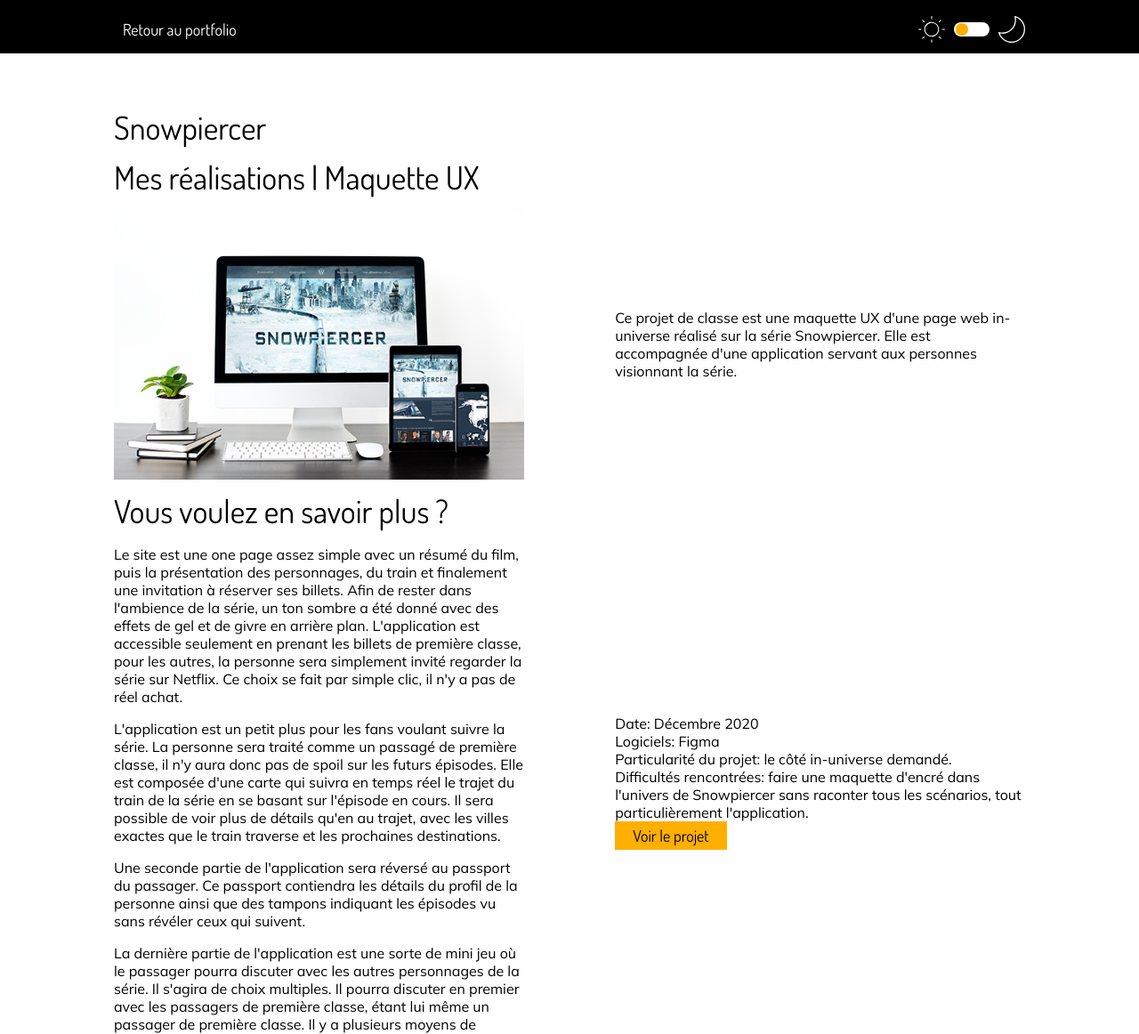
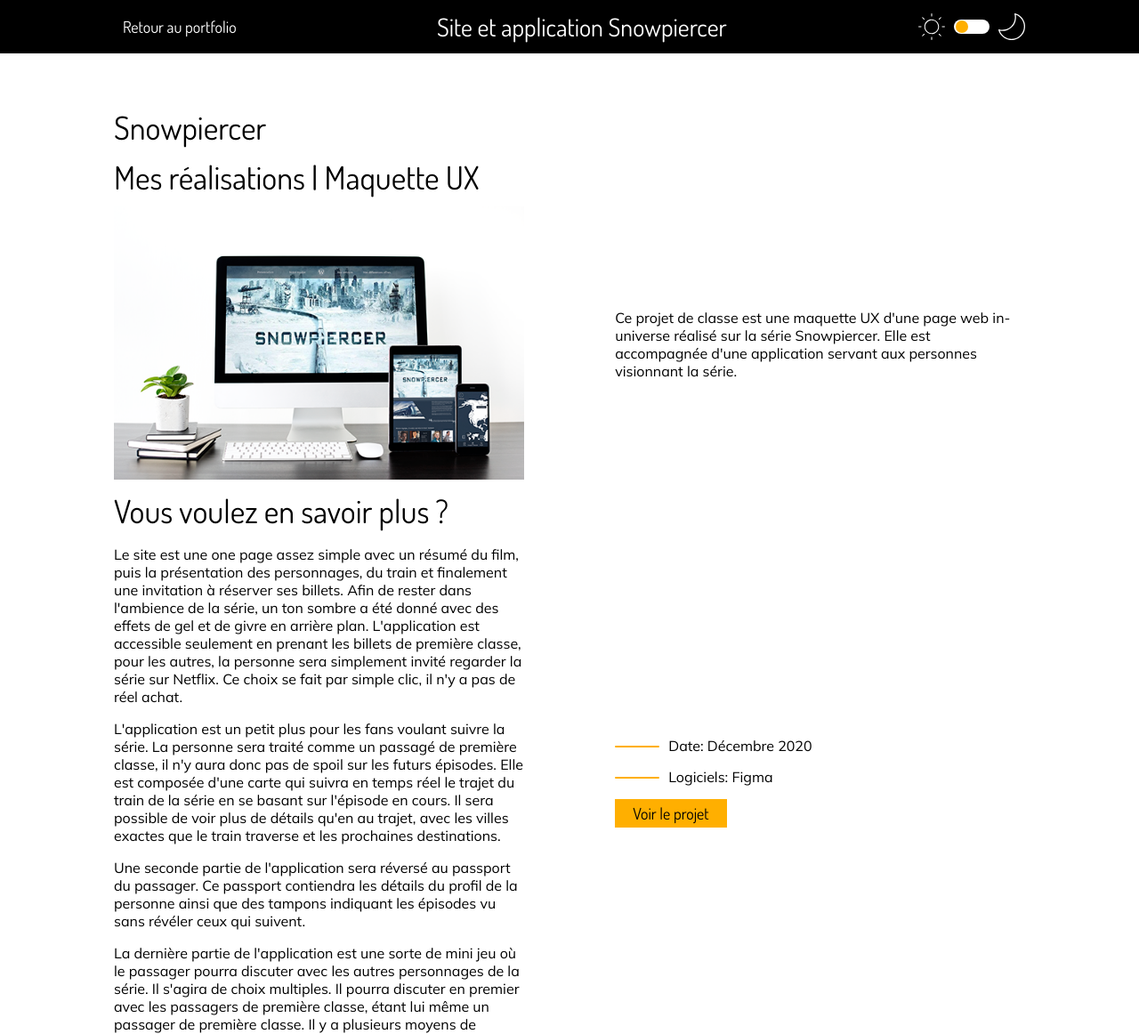
Before and after one commit to deborah-bude/test-portfolio, a PHP site: page /project.html in a window 1280 px wide. Shown: the top 1162 px of the page at 89% size. Run offline with PHP 8.4, Linux system fonts and the light colour scheme.

Commit message:
Pages des projets

```diff
--- a/mentions-legales.html
+++ b/mentions-legales.html
@@ -23,7 +23,7 @@
                     <a class="entete_items" href="./index.html">Retour au portfolio</a>
                 </nav>
 
-                <h1 class="entete_page">Mentions légales</h1>
+                <h1 id="entete_page">Mentions légales</h1>
 
                 <div class="entete_jour-nuit">
                     <svg width="50" height="50" viewBox="0 0 50 50" fill="none" xmlns="http://www.w3.org/2000/svg">
--- a/project.html
+++ b/project.html
@@ -58,11 +58,7 @@
                 <!-- <p>La partie web va promouvoir la série, alors que l'application sera connecté au compte netflix de la
                     personne et lui dira où il est dans son visionnage, en plus de réserver quelques bonus pour les plus
                     fans de la série.</p> -->
-                <ul id="difficultes">
-                    <li></li>
-                    <li></li>
-                    <li></li>
-                </ul>
+                <ul id="difficultes"></ul>
             </div>
         </section>
 
@@ -91,12 +87,12 @@
                     dans les dialogues.</p>
             </div>
             <div>
-                <ul>
-                    <li>Date: Décembre 2020</li>
-                    <li>Logiciels: Figma</li>
-                    <li>Particularité du projet: le côté in-universe demandé.</li>
+                <ul class="project_characteristics">
+                    <li>Date: <span id="date">Décembre 2020</span></li>
+                    <li>Logiciels: <span id="logiciels">Figma</span></li>
+                    <!-- <li>Particularité du projet: le côté in-universe demandé.</li>
                     <li>Difficultés rencontrées: faire une maquette d'encré dans l'univers de Snowpiercer sans raconter
-                        tous les scénarios, tout particulièrement l'application.</li>
+                        tous les scénarios, tout particulièrement l'application.</li> -->
                 </ul>
                 <a class="button" href="">Voir le projet</a>
             </div>
--- a/public/js/presentation_project.js
+++ b/public/js/presentation_project.js
@@ -11,6 +11,9 @@ async function init() {
     document.querySelector("#project_image").src = `./assets/projects/${project.img}`;
     document.querySelector("#project_image").alt = `./assets/projects/${project.alt_img}`;
     document.querySelector("#project_details").innerHTML = `<p>${project.details}</p>`;
+    document.querySelector("#date").innerHTML = project.date;
+    document.querySelector("#logiciels").innerHTML = project.logiciels;
+    document.querySelector(".button").href = project.url;
 
     let listDifficultes = [];
     project.difficultes.forEach(difficulte => {
--- a/public/js/project.json
+++ b/public/js/project.json
@@ -67,6 +67,7 @@
             "logiciels": "Figma",
             "difficultes": ["Maquette web et application in universe", "lol", "Confection du front et back-end"],
             "description": "Maquette UX in-universe réalisé sur Snowpiercer accompagné d'une application pour accompagner les personnes durant la série",
+            "details": "Ce projet de classe est une maquette UX d'une page web in-universe réalisé sur la série Snowpiercer. Elle est accompagnée d'une application servant aux personnes visionnant la série.<br>La partie web va promouvoir la série, alors que l'application sera connecté au compte netflix de la personne et lui dira où il est dans son visionnage, en plus de réserver quelques bonus pour les plus fans de la série.",
             "url": "https://www.figma.com/proto/WjMPTIfVXAo7JDf7SJF60d/UX-Design---Snowpiercer?node-id=21%3A48&scaling=scale-down&page-id=0%3A1&starting-point-node-id=128%3A2&show-proto-sidebar=1"
         },
         {
@@ -76,7 +77,8 @@
             "alt_img": "Différentes vues de la maquette UX Ghibli",
             "date": "Mars 2021",
             "logiciels": "Figma",
-            "difficultes": ["Création d'un thème entier Wordpress", "Familiarisation avec le PHP pour ce même CMS", "Confection du front et back-end"],
+            "difficultes": ["Expérience utilisateur avant, pendant et après la visite du parc", "Accès à diverses informations des films et à l'univers Ghibli en général", "Parc Ghibli au centre de la réflexion de l'application"],
+            "details": "",
             "description": "Maquette UX d'une application sur le parc d'attraction Ghibli en vu de son ouverture avec une expérience avant, pendant et après la visite du parc"
         },
         {
@@ -85,9 +87,11 @@
             "img": "les-dix-lunes.png",
             "alt_img": "Maquette ordinateur, tablette et téléphone site Les Dix Lunes",
             "date": "Mars 2022",
-            "logiciels": "Figma",
-            "difficultes": ["Création d'un thème entier Wordpress", "Familiarisation avec le PHP pour ce même CMS", "Confection du front et back-end"],
-            "description": "Maquette UX d'une application sur le parc d'attraction Ghibli en vu de son ouverture avec une expérience avant, pendant et après la visite du parc"
+            "logiciels": "Figma | Wordpress | Elementor",
+            "difficultes": ["Site créé seule pour l'association Les Dix Lunes, une association de costumes et de cosplay", "Importante place pour les photos des différentes réalisations", "Utilisation de moyen gratuit pour la confection (sans compter l'hébergement)"],
+            "description": "Refonte d'un site internet d'une association en incorporant les différents éléments graphiques déjà incorporé dans leur charte graphique",
+            "details": "Refonte du site internet refait durant l'année 2022 de l'association Les Dix Lunes dont je fais partie à l'occasion du relancement de l'activité après la crise sanitaire de la covid-19. Il a fallu concevoir des maquettes dans la ligne de la charte graphique déjà établi auparavent tout en restant créatif pour de détacher des autres associations de ce même genre. Étant un association, il a fallu rester dans des méthodes de dévelopemment assez peu cher, mais tout de même efficace pour assurer la maintenance du site.",
+            "url": "https://lesdixlunes.fr"
         }
     ]
 }
--- a/public/main.css
+++ b/public/main.css
@@ -7,9 +7,10 @@
  * 5 - Réalisations
  * 6 - Contact
  * 7 - Footer
- * 8 - Responsive
- * 9 - Mode nuit
- * 10 - Animations
+ * 8 - Page des projets et réalisations
+ * 9 - Responsive
+ * 10 - Mode nuit
+ * 11 - Animations
  */
 html {
   font-size: 62.5%;
@@ -68,7 +69,7 @@ h1 {
   font-size: 3.6rem;
 }
 
-.entete_page {
+#entete_page {
   color: white;
   font-size: 2.8em;
   margin: 0;
@@ -757,13 +758,15 @@ input ::placeholder, textarea ::placeholder {
 }
 
 /*** 8 - Page des projets et réalisations***/
-.intro, .details {
+.intro,
+.details {
   display: flex;
   flex-wrap: wrap;
   justify-content: space-between;
   align-items: center;
 }
-.intro div, .details div {
+.intro div,
+.details div {
   width: 45%;
 }
 
@@ -782,6 +785,38 @@ input ::placeholder, textarea ::placeholder {
   height: 2px;
   background: #FFAF00;
   margin-right: 10px;
+}
+
+#difficultes li {
+  position: relative;
+  padding-left: 15px;
+  margin-bottom: 15px;
+}
+#difficultes li::before {
+  content: "";
+  position: absolute;
+  top: 7px;
+  left: 0;
+  width: 7px;
+  height: 7px;
+  background-color: #FFAF00;
+  border-radius: 5px;
+}
+
+.project_characteristics li {
+  position: relative;
+  padding-left: 60px;
+  margin-bottom: 15px;
+}
+.project_characteristics li::before {
+  content: "";
+  position: absolute;
+  top: 10px;
+  left: 0;
+  width: 50px;
+  height: 2px;
+  background-color: #FFAF00;
+  border-radius: 5px;
 }
 
 /*** 9 - Responsive ***/
```
Also changed, not shown: 1 other file.
